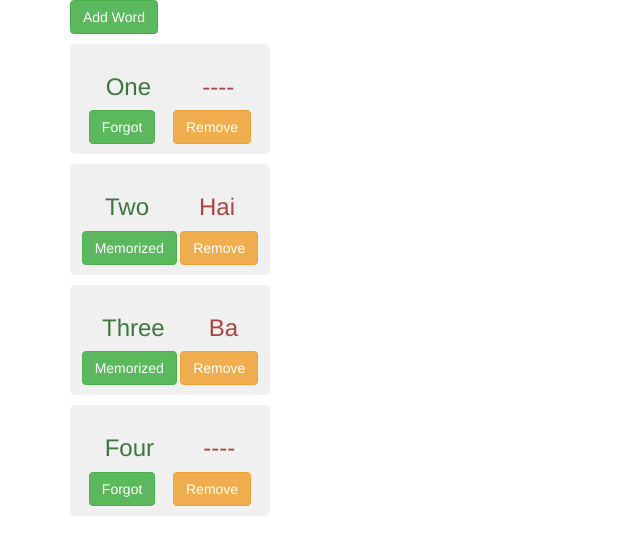
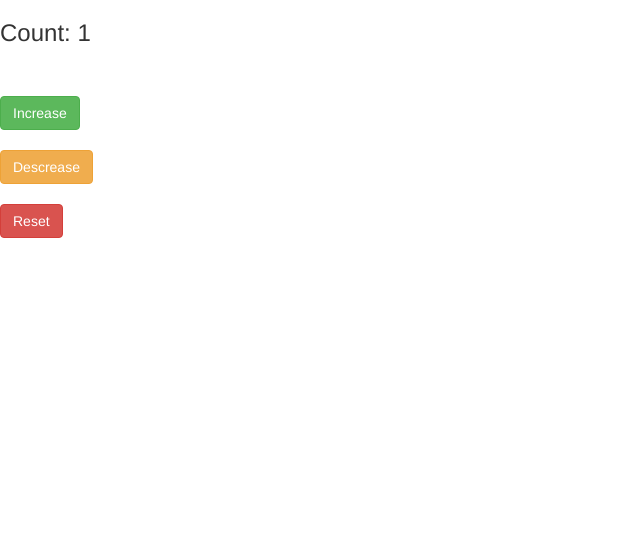
Before and after one commit to vanpho93/word1203, a React (Create React App) app: page / in a window 1280 px wide. Shown: the top 554 px of the page, without its empty margins (0-640 px from the left). Built offline with nearby package versions, Linux system fonts and the light colour scheme.

Commit message:
Parent.js

```diff
--- a/src/App.js
+++ b/src/App.js
@@ -1,5 +1,6 @@
 import React, { Component } from 'react';
 import logo from './logo.svg';
+import { Parent } from './Parent';
 import './App.css';
 
 const WORDS = [
@@ -97,12 +98,13 @@
   }
 
   render() {
-    return (
-      <div className="App container">
-        { this.getForm() }
-        { this.state.words.map(word => this.genList(word)) }
-      </div>
-    );
+    // return (
+    //   <div className="App container">
+    //     { this.getForm() }
+    //     { this.state.words.map(word => this.genList(word)) }
+    //   </div>
+    // );
+    return <Parent />
   }
 }
 
--- /dev/null
+++ b/src/Parent.js
@@ -0,0 +1,25 @@
+import React, { Component } from 'react';
+
+export class Parent extends Component {
+    constructor(props) {
+        super(props);
+        this.state = { count: 1 };
+    }
+
+    render() {
+        return (
+            <div>
+                <h3>Count: {this.state.count}</h3>
+                <br />
+                <br />
+                <button className="btn btn-success">Increase</button>
+                <br />
+                <br />
+                <button className="btn btn-warning">Descrease</button>
+                <br />
+                <br />
+                <button className="btn btn-danger">Reset</button>
+            </div>
+        );
+    }
+}
```
Also changed, not shown: 1 other file (tests, documents, lock files or other folders).
